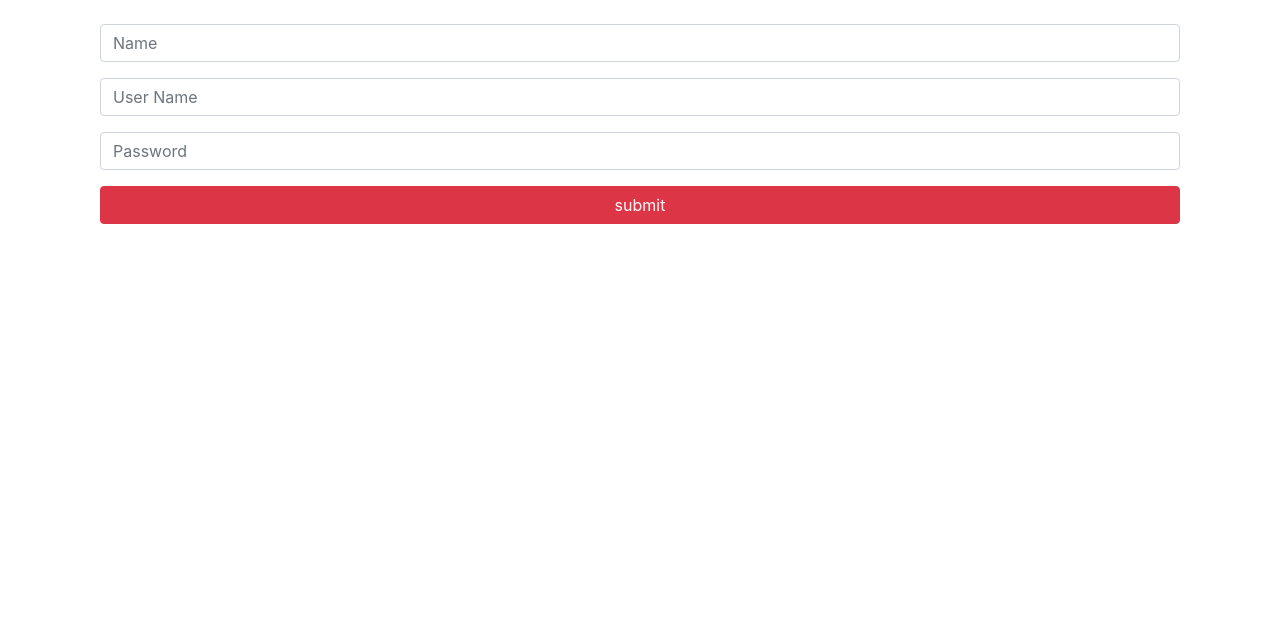
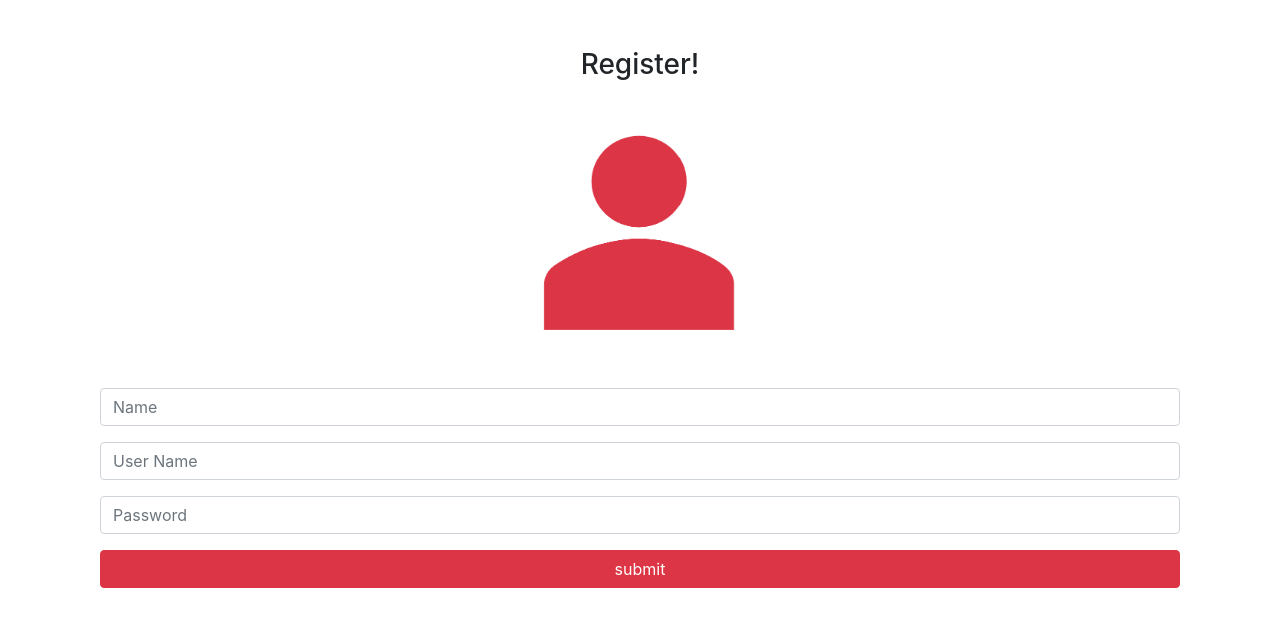
Before and after one commit to iCheeksi/SEEDS_powerPuffGirls, a React (Create React App) app in the folder register/: page /register in a window 1280 px wide. Shown: the top 626 px of the page. Built offline with nearby package versions, Linux system fonts and the light colour scheme.

Commit message:
separated rgister and tables

```diff
--- a/register/src/components/register.js
+++ b/register/src/components/register.js
@@ -1,6 +1,7 @@
 import React, { Component } from 'react';
 import "bootstrap/dist/css/bootstrap.css"
 import axios from 'axios'
+import Rlogo from './register.png';
 
 class Register extends Component {
     constructor(){
@@ -55,6 +56,17 @@ render(){
     return(
         <div>
             <div className='container'>
+            <br></br>
+            <div style={{display: 'flex',  justifyContent:'center', alignItems:'center'}}>
+            <h3>{'Register!'}</h3>
+            </div>
+            <br></br>
+            <div style={{display: 'flex',  justifyContent:'center', alignItems:'center'}}>
+
+               <img src={Rlogo} alt={"logo"} width="230" height="250"  ></img>
+
+            </div>
+            <br></br>
                 <div className='form-div'>
                     <form onSubmit={this.onSubmit}>
                         <input type = 'text'
--- a/register/src/components/searchtable.js
+++ b/register/src/components/searchtable.js
@@ -89,6 +89,7 @@ render(){
             </div>
             <div >
                 <h3>{'Table of Articles'}</h3>
+                <p>{'Click column header to sort & Drag column header to widen columns'}</p>
             </div>
                 <ReactTable
                     data={filteredPosts}
```
Also changed, not shown: register/src/components/register.png (added).
